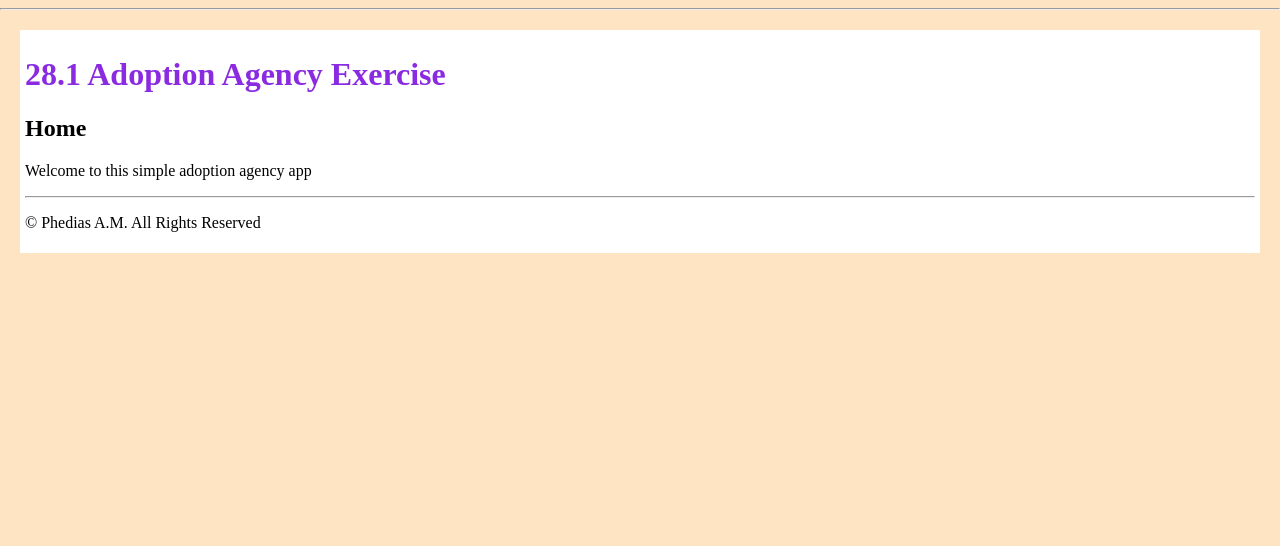
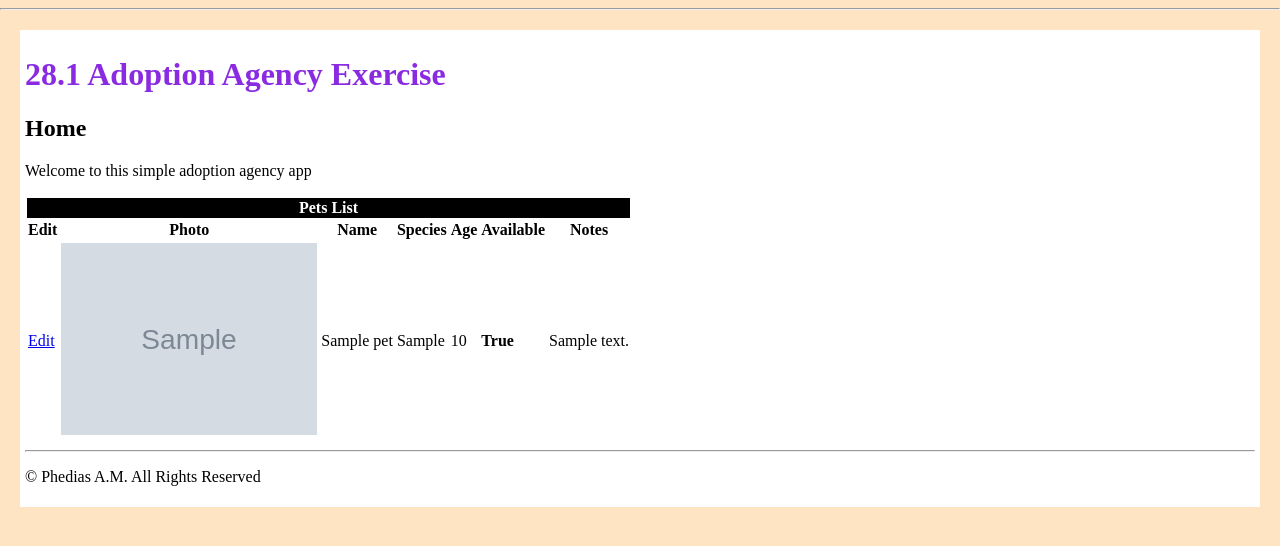
Before and after one commit to papontem/28_1_Adoption_Agency_Exercise, a Flask app: page / in a window 1280 px wide. Shown: the part 38-584 px from the top of the page. Run offline with Flask 2, Linux system fonts and the light colour scheme; tables that the repository leaves empty hold one stand-in row (values such as "Sample post"); grey boxes marked "Sample" are stand-in pictures.

Commit message:
part 2 done, pets list now shows in homepage.

```diff
--- a/app.py
+++ b/app.py
@@ -19,7 +19,9 @@ connect_db(app)
 def homepage():
     """Show homepage links."""
 
-    return render_template("home.html")
+    pets = Pet.query.all()
+
+    return render_template("home.html",pets=pets)
 
 
 # @app.route("/add", methods=["GET", "POST"])
--- a/static/styles.css
+++ b/static/styles.css
@@ -45,55 +45,14 @@ main#content {
 	background-color: rgba(144, 255, 144, 0.5);
 }
 
+/* Specific Styles */
 
-div#user_container {
-  display: flex;
-  justify-content: left;
-  align-items: flex-start;
+#pets_table_title {
+	color: white;
+	background-color: black;
 }
-
-/* Style for the user image container on the left */
-div#user_img_container {
-  margin: 5px 30px 20px 5px; /* Add spacing between the image and user info/posts */
-}
-
 /* Style for the user profile image */
-img#user_profile_img {
+img.Pet_Photo {
   width: 20dvw; /* Adjust the image width as needed */
   height: auto; /* Maintain aspect ratio */
 }
-
-/* Style for the user info and posts container on the right */
-div#user_info_and_posts {
-  flex: 1; /* Allow it to grow and take up remaining space */
-}
-
-/* Style for the user name and options */
-div#user_name_and_options {
-  display: block;
-  margin-bottom: 10px; /* Add spacing between name/options and posts */
-}
-
-/* Style for the edit and delete buttons */
-form#edit_button_form{
-	display: inline;
-}
-form button{
-	color: white;
-	background-color: rgb(115, 145, 250);
-}
-form#cancel_button_form{
-	display: inline;
-}
-form#delete_button_form{
-	display: inline;
-}
-form#delete_button_form button{
-	color: white;
-	background-color: rgb(250, 115, 115);
-}
-
-/* Style for the user posts */
-div#user_posts ul li{
-	margin: 5px;
-}
--- a/templates/home.html
+++ b/templates/home.html
@@ -7,5 +7,52 @@
 
 <h2>Home</h2>
 <p>Welcome to this simple adoption agency app</p>
+<table>
+    <thead>
+        <tr>
+            <th colspan="7" id="pets_table_title">Pets List</th>
+        </tr>
+        <tr>
+            <th>Edit</th>
+            <th>Photo</th>
+            <th>Name</th>
+            <th>Species</th>
+            <th>Age</th>
+            <th>Available</th>
+            <th>Notes</th>
+        </tr>
+    </thead>
+    {% for pet in pets %}
 
+    <tr>
+        <td><a href="/">Edit</a></td>
+
+        <td><img class="Pet_Photo" src="{{pet.photo_url}}" alt="Pet Photo N/A"></td>
+
+        <td>{{pet.name}}</td>
+
+        <td>{{pet.species}}</td>
+
+        {% if pet.age %}
+        <td>{{pet.age}}</td>
+        {% else %}
+        <td> NA </td>
+        {% endif %}
+
+        <!-- Might change the wording later that is why i still have pet available there for else  -->
+        {% if pet.available %}
+        <td><b>{{pet.available}}</b></td>
+        {% else %}
+        <td><b>{{pet.available}}</b></td>
+        {% endif %}
+
+        {% if pet.notes %}
+        <td>{{pet.notes}}</td>
+        {% else %}
+        <td> none </td>
+        {% endif %}
+    </tr>
+    {% endfor %}
+
+</table>
 {% endblock %}
```
Also changed, not shown: seed.py (+5 -2 lines), static/imgs/ambitious-studio-rick-barrett-TSkUCyCuVH4-unsplash.jpg (deleted), static/imgs/charlesdeluvio-zqhe4qjVTJI-unsplash.jpg (deleted).
